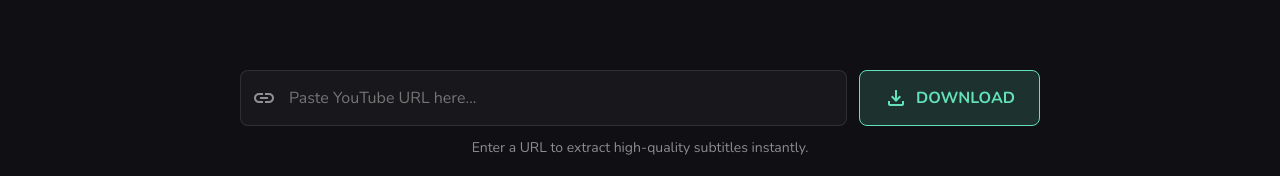
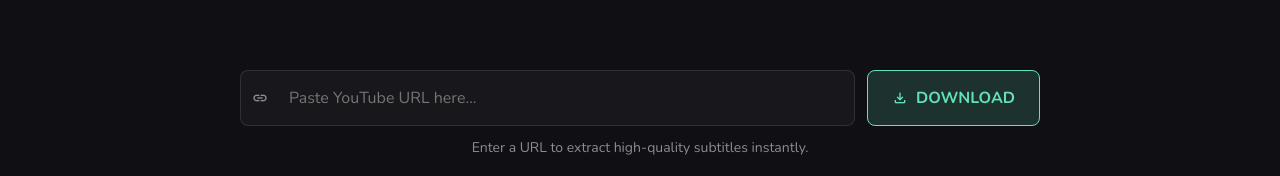
Before and after one commit to anesterdev/SubDowns-Subtitles, a Vue app: page / in a window 1280 px wide. Shown: the part 223-399 px from the top of the page. Built offline with nearby package versions, Linux system fonts and the light colour scheme.

Commit message:
feat: ui kit barrel file, new sizing property

```diff
--- a/src/frontend/styles.scss
+++ b/src/frontend/styles.scss
@@ -1,8 +1,4 @@
-@use 'ui-kit/variables' as *;
-@use 'ui-kit/color_schema' as *;
-@use 'ui-kit/mixins' as *;
-@use 'ui-kit/variants' as *;
-@use 'ui-kit/elements/elements' as *;
+@use 'ui-kit' as *;
 @import url('https://fonts.googleapis.com/css2?family=Nunito:ital,wght@0,200..1000;1,200..1000&display=swap');
 
 * {
@@ -25,4 +21,6 @@
 .material-symbols-outlined {
   font-variation-settings: 'FILL' 0, 'wght' 400, 'GRAD' 0, 'opsz' 24;
   vertical-align: middle;
+  font-size: inherit;
+  line-height: 1;
 }
--- /dev/null
+++ b/src/frontend/ui-kit/_index.scss
@@ -0,0 +1,6 @@
+@forward "color_schema";
+@forward "variables";
+@forward "mixins";
+@forward "variants";
+@forward "sizing";
+@forward "elements/elements";
--- /dev/null
+++ b/src/frontend/ui-kit/_sizing.scss
@@ -0,0 +1,18 @@
+button {
+  &[size="xs"] {
+    font-size: var(--font-size-xxs);
+    padding: var(--space-xs);
+    border-radius: var(--radius-sm);
+  }
+
+  &[size="sm"] {
+    font-size: var(--font-size-xs);
+    padding: var(--space-xs) var(--space-sm);
+    border-radius: var(--radius-sm);
+  }
+
+  &[size="lg"] {
+    font-size: var(--font-size-lg);
+    padding: var(--space-md) var(--space-xl);
+  }
+}
--- a/src/frontend/ui-kit/_variables.scss
+++ b/src/frontend/ui-kit/_variables.scss
@@ -3,6 +3,8 @@
   --font-size-base: 1rem;
   --font-size-lg: 1.25rem;
   --font-size-sm: 0.875rem;
+  --font-size-xs: 0.75rem;
+  --font-size-xxs: 0.625rem;
 
   // Spacing
   --space-xs: 0.25rem;
--- a/src/frontend/ui-kit/_variants.scss
+++ b/src/frontend/ui-kit/_variants.scss
@@ -36,3 +36,15 @@
     background-color: rgba(var(--rgb-error), 0.16);
   }
 }
+
+@mixin btn-action {
+  background-color: rgba(var(--rgb-accent), 0.08);
+  border: 1px solid rgba(var(--rgb-accent), 0.2);
+  color: var(--text-accent);
+
+  &:hover {
+    background-color: var(--text-accent);
+    color: var(--bg);
+    border-color: transparent;
+  }
+}
--- a/src/frontend/ui-kit/elements/button.elements.scss
+++ b/src/frontend/ui-kit/elements/button.elements.scss
@@ -3,19 +3,29 @@
 button {
   border: none;
   border-radius: var(--radius-full);
-  padding: var(--space-md) var(--space-xl);
+  padding: var(--space-sm) var(--space-lg);
   font-family: inherit;
   font-size: var(--font-size-base);
+  font-weight: 600;
+  line-height: 1;
   cursor: pointer;
-  transition: background-color var(--transition-fast) ease, color var(--transition-fast) ease;
+  transition: all var(--transition-fast) ease;
+  display: inline-flex;
+  align-items: center;
+  justify-content: center;
+  gap: var(--space-xs);
 
   @include btn-default;
 
-  &[data-variant="warn"], &.warn {
+  &[data-variant="warn"], &.warn, &[variant="warn"] {
     @include btn-warn;
   }
 
-  &[data-variant="error"], &.error {
+  &[data-variant="error"], &.error, &[variant="error"] {
     @include btn-error;
   }
+
+  &[data-variant="action"], &[variant="action"] {
+    @include btn-action;
+  }
 }
```
